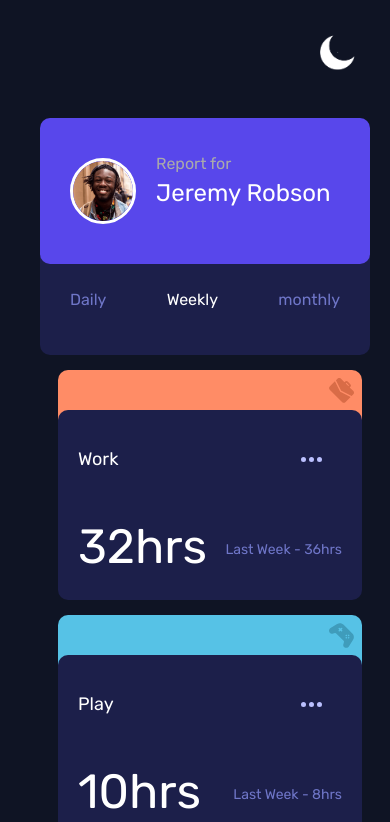
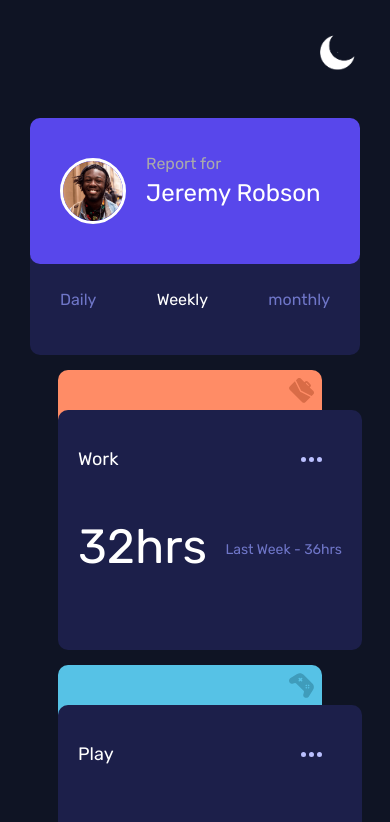
Before and after one commit to aswin-c39/time-tracking-dashboard, a React (Vite) app: page / in a window 390 px wide. Shown: the top 822 px of the page. Built offline with nearby package versions, Linux system fonts and the light colour scheme.

Commit message:
mobile test

```diff
--- a/src/App.scss
+++ b/src/App.scss
@@ -315,7 +315,7 @@ body{
     max-width: 100%;
     //padding: 15px;
     margin-left: 40px;
-    margin-right: 20px;
+    margin-right: 40px;
     height: auto;
     display: flex;
     flex-direction: row;
@@ -332,7 +332,7 @@ body{
   .timeframe-card {
     max-width: 100%;
     margin-left: 40px;
-    margin-right: 20px;
+    margin-right: 40px;
     .time-filters{
       display: flex;
       flex-direction: row;
@@ -349,7 +349,7 @@ body{
   .card {
 
     padding: 15px;
-    height: 150px;
+
 
     .card-title {
       font-size: 1rem;
@@ -373,6 +373,7 @@ body{
 
   .back-card {
     height: 30px;
+    margin-right: 40px;
 
     .activity-logo {
       width: 30px;
```
